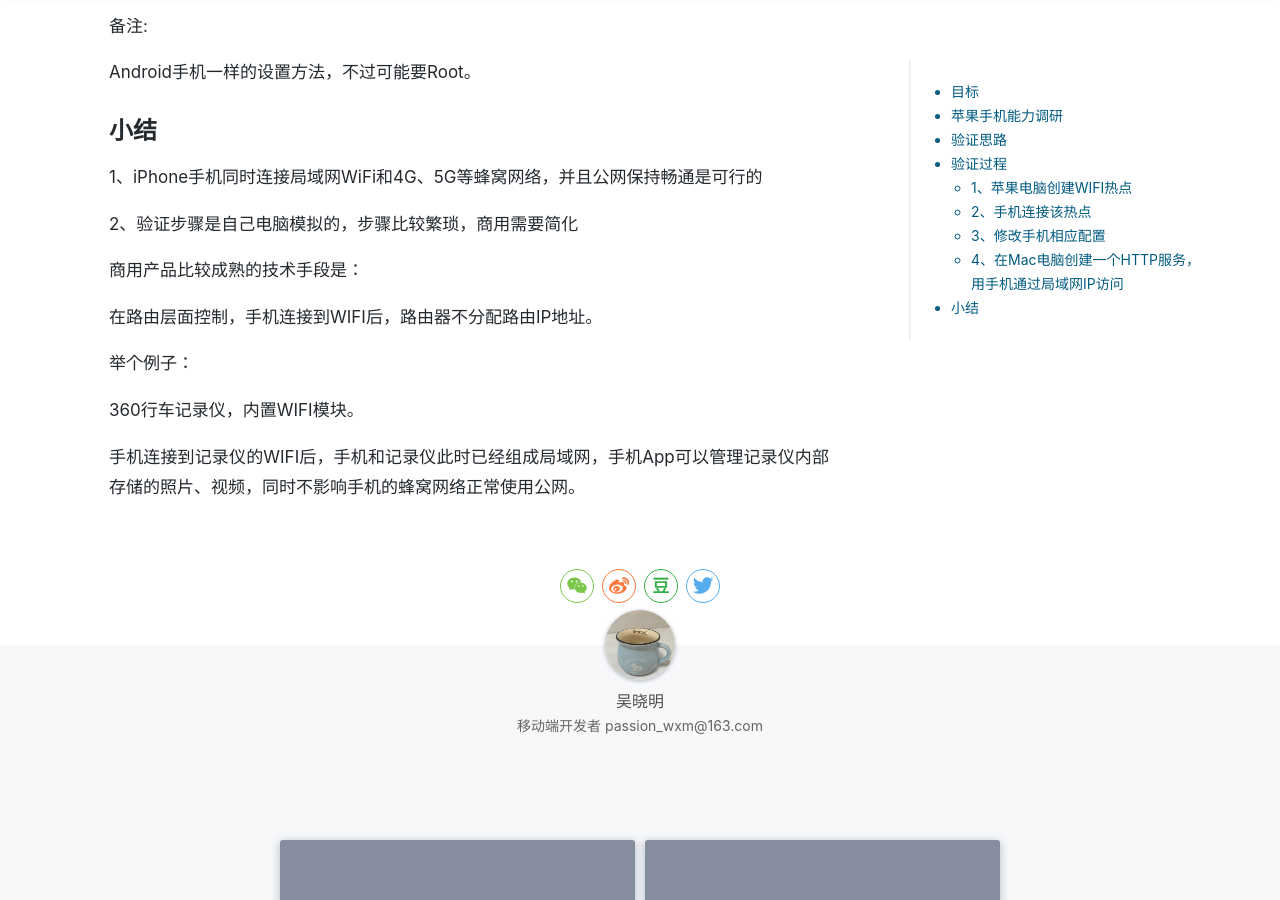
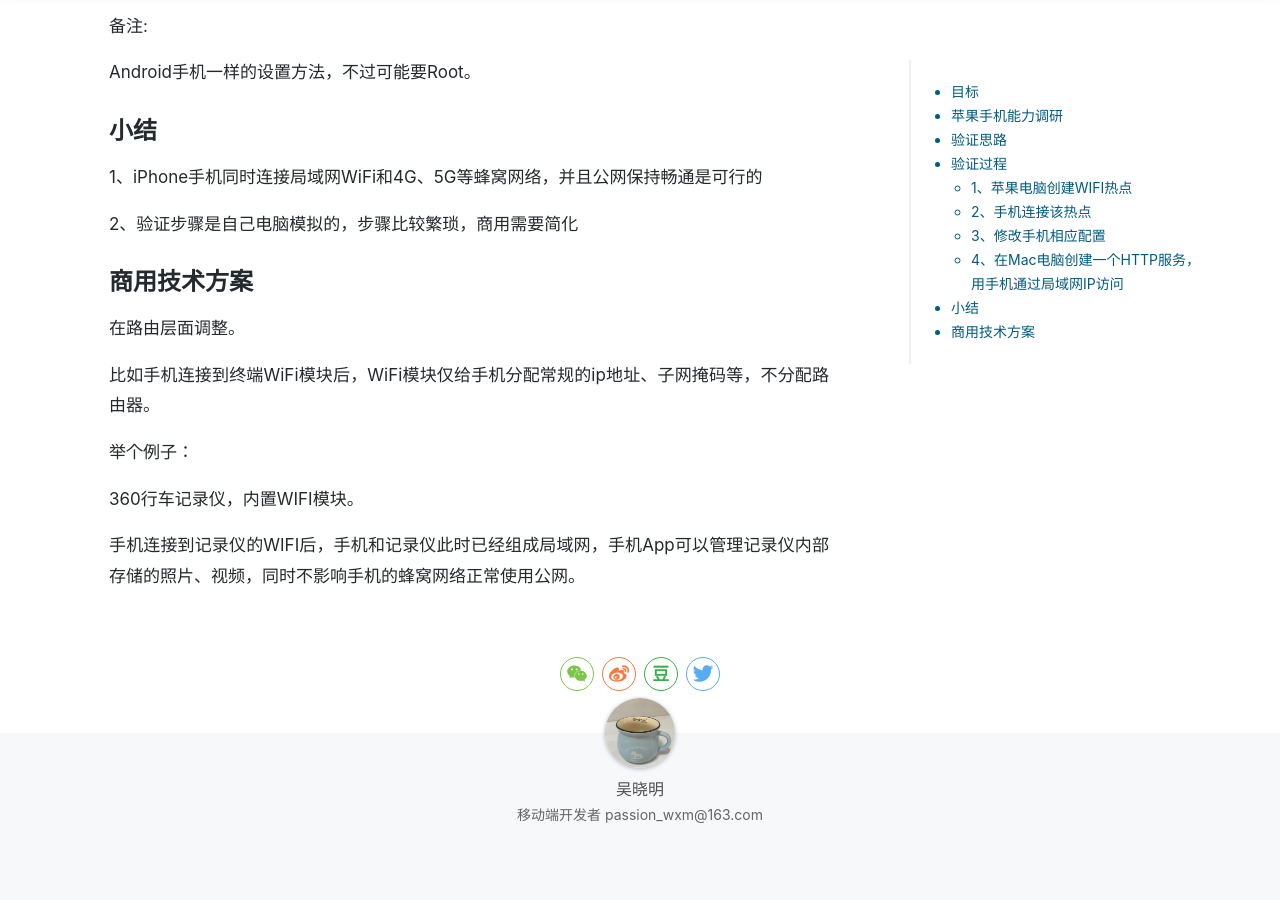
Before and after one commit to action121/action121.github.com, a Jekyll site: the page built from _posts/2019-05-29-苹果手机连接硬件提供的WIFI热点，WIFI局域网和手机4G共存方案.md, in a window 1280 px wide and 900 px high, scrolled down 6548 px. Built offline with Jekyll 4.4.1, drawn with Linux system fonts in a browser that asks for light colours; nearby versions of some CDN libraries; comment, search, counter and statistics services are not loaded; a style sheet for code colours, icons or effects is not loaded.

Commit message:
苹果手机连接硬件提供的WIFI热点，WIFI局域网和手机4G共存方案

```diff
--- a/_posts/2019-05-29-苹果手机连接硬件提供的WIFI热点，WIFI局域网和手机4G共存方案.md
+++ b/_posts/2019-05-29-苹果手机连接硬件提供的WIFI热点，WIFI局域网和手机4G共存方案.md
@@ -65,9 +65,11 @@ Android手机一样的设置方法，不过可能要Root。
 
 2、验证步骤是自己电脑模拟的，步骤比较繁琐，商用需要简化
 
-商用产品比较成熟的技术手段是：
+## 商用技术方案
 
-在路由层面控制，手机连接到WIFI后，路由器不分配路由IP地址。
+在路由层面调整。
+
+比如手机连接到终端WiFi模块后，WiFi模块仅给手机分配常规的ip地址、子网掩码等，不分配路由器。
 
 举个例子：
 
```
